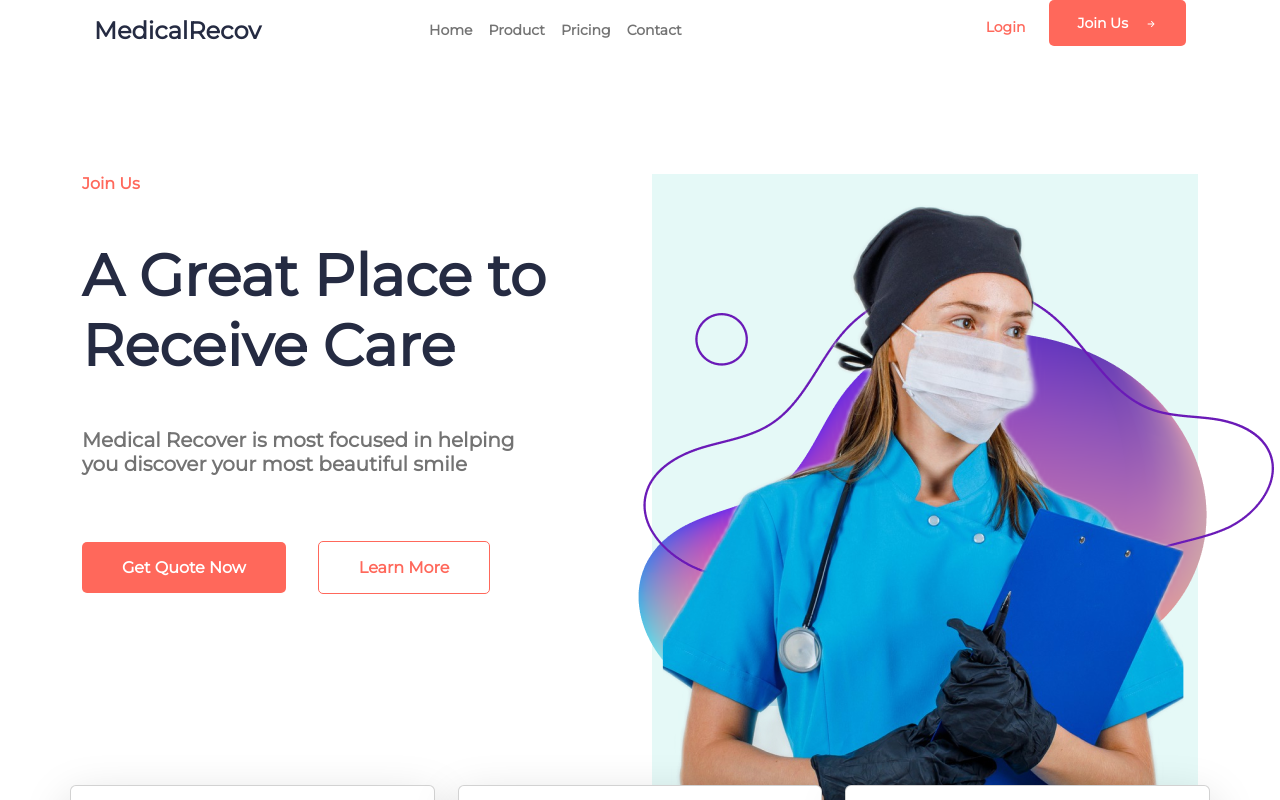
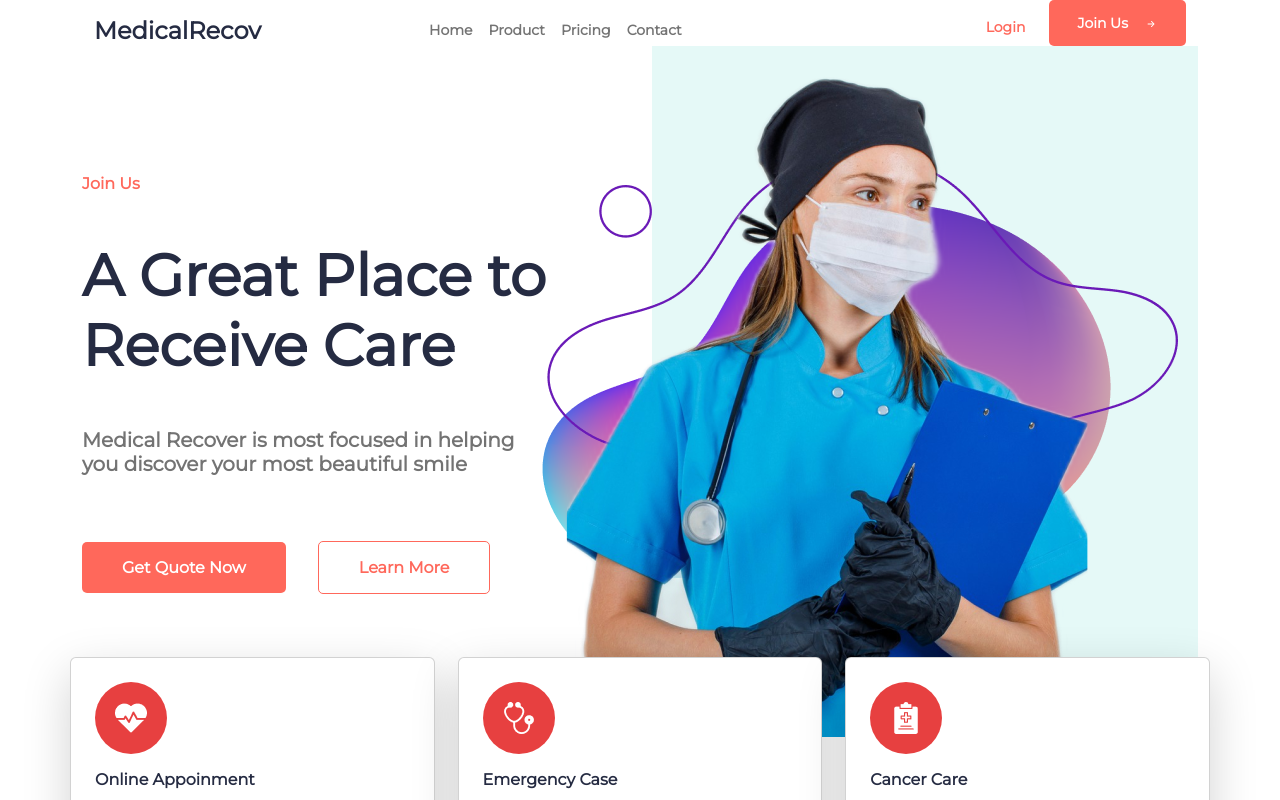
Before and after one commit to ranjankjha17/health_project, a React (Create React App) app: page / in a window 1280 px wide. Shown: the top 800 px of the page. Built offline with nearby package versions, Linux system fonts and the light colour scheme.

Commit message:
hero image set

```diff
--- a/src/component/styles/heroBanner.scss
+++ b/src/component/styles/heroBanner.scss
@@ -53,8 +53,9 @@ padding-right: 5rem;
 .image_area{
     background-color: var(--bs-faded-secondary-color-2);
     z-index: 1;
+    margin-top: -8rem;
 }
 .right_image{
     z-index: 2;
-    margin-left: -7rem;
+    margin-left: -13rem;
 }
```
